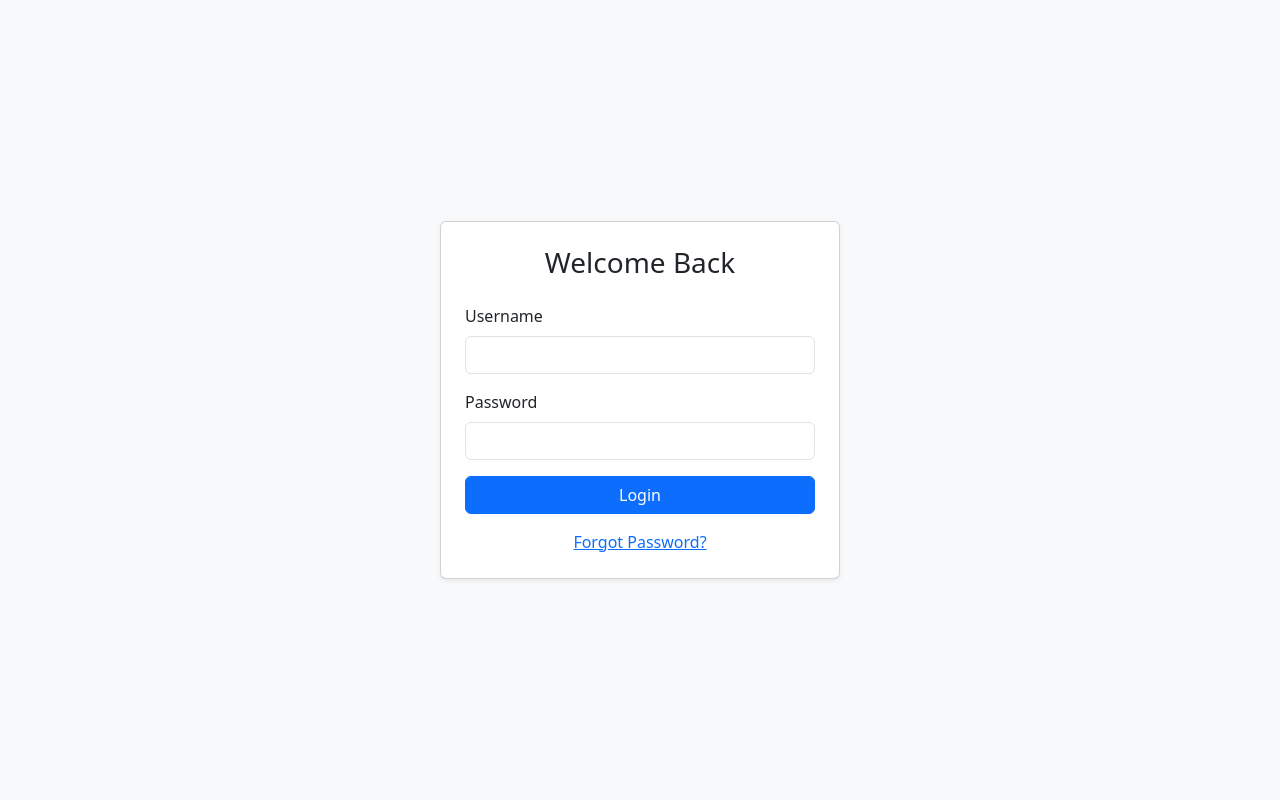
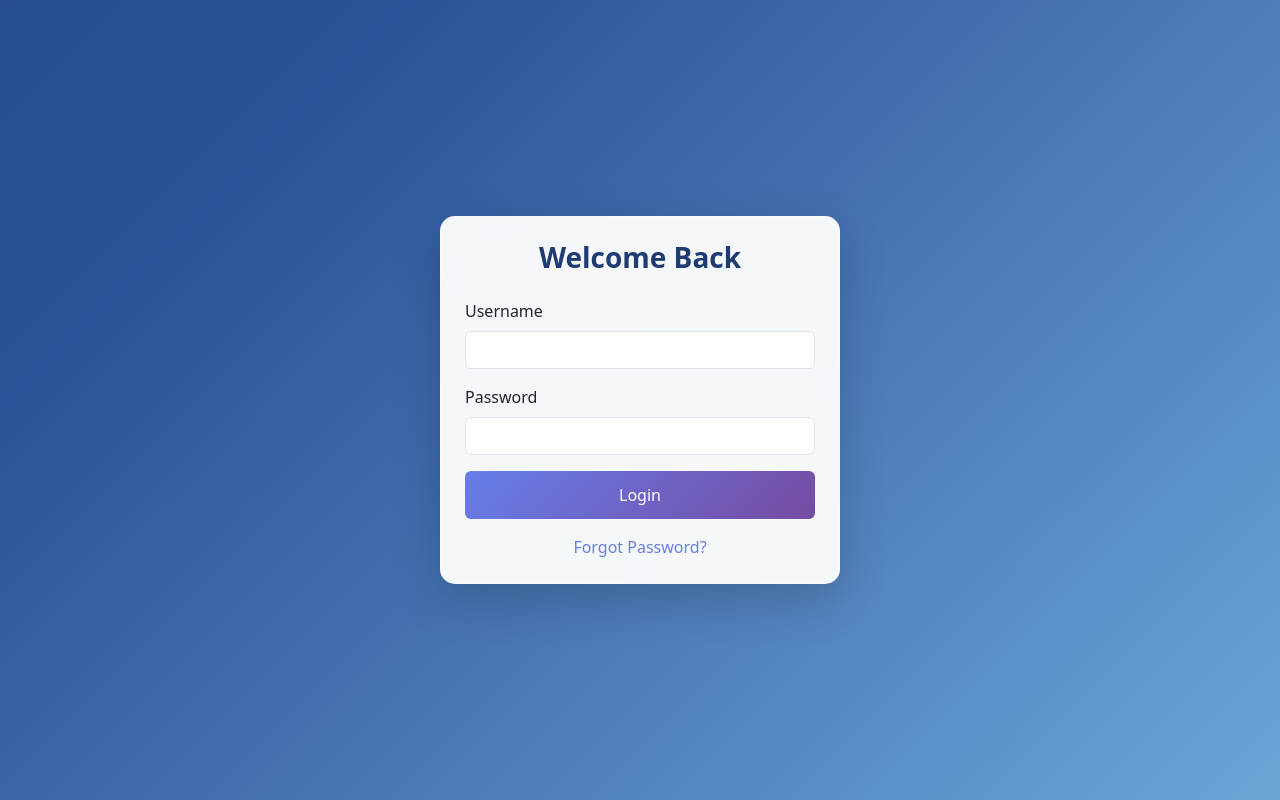
Before and after one commit to RefactorCore/caswebforlive, a Flask app: page /login in a window 1280 px wide. Run offline with Flask 3, Linux system fonts and the light colour scheme.

Commit message:
Add files via upload

```diff
--- a/templates/login.html
+++ b/templates/login.html
@@ -13,17 +13,77 @@
       align-items: center;
       justify-content: center;
       min-height: 100vh;
-      background-color: #f8f9fa;
+      /* Beautiful blue gradient background */
+      background: linear-gradient(135deg, #667eea 0%, #764ba2 100%);
+      background:  linear-gradient(135deg, #0575e6 0%, #021b79 100%);
+      background: linear-gradient(135deg, #00d2ff 0%, #3a47d5 100%);
+      background: linear-gradient(to bottom right, #4facfe 0%, #00f2fe 100%);
+      /* Choose one of the above or use this vibrant one:  */
+      background: linear-gradient(135deg, #667eea 0%, #764ba2 25%, #f093fb 50%, #4facfe 75%, #00f2fe 100%);
+
+      /* Final recommendation - Clean blue to light blue:  */
+      background: linear-gradient(135deg, #1e3c72 0%, #2a5298 50%, #7db9e8 100%);
+
+      /* Animated gradient (optional) */
+      background-size: 200% 200%;
+      animation:  gradientShift 15s ease infinite;
     }
+
+    @keyframes gradientShift {
+      0% { background-position: 0% 50%; }
+      50% { background-position: 100% 50%; }
+      100% { background-position: 0% 50%; }
+    }
+
     .login-card {
       width: 100%;
-      max-width: 400px;
+      max-width:  400px;
+      border-radius: 15px;
+      backdrop-filter: blur(10px);
+      background: rgba(255, 255, 255, 0.95);
+      border: 1px solid rgba(255, 255, 255, 0.3);
+    }
+
+    .card-title {
+      color: #1e3c72;
+      font-weight: 600;
+    }
+
+    .btn-primary {
+      background: linear-gradient(135deg, #667eea 0%, #764ba2 100%);
+      border: none;
+      padding: 12px;
+      font-weight: 500;
+      transition: transform 0.2s ease, box-shadow 0.2s ease;
+    }
+
+    .btn-primary:hover {
+      background: linear-gradient(135deg, #764ba2 0%, #667eea 100%);
+      transform: translateY(-2px);
+      box-shadow: 0 5px 15px rgba(102, 126, 234, 0.4);
+    }
+
+    .form-control: focus {
+      border-color:  #667eea;
+      box-shadow: 0 0 0 0.2rem rgba(102, 126, 234, 0.25);
+    }
+
+    a {
+      color: #667eea;
+      text-decoration:  none;
+      font-weight: 500;
+      transition: color 0.2s ease;
+    }
+
+    a:hover {
+      color: #764ba2;
+      text-decoration: underline;
     }
   </style>
 </head>
 <body>
 
-  <div class="card login-card shadow-sm">
+  <div class="card login-card shadow-lg">
     <div class="card-body p-4">
       <h3 class="card-title text-center mb-4">Welcome Back</h3>
 
@@ -48,8 +108,8 @@
           <button type="submit" class="btn btn-primary">Login</button>
         </div>
         <div class="text-center mt-3">
-  <a href="{{ url_for('core.forgot_password') }}">Forgot Password?</a>
-</div>
+          <a href="{{ url_for('core.forgot_password') }}">Forgot Password?</a>
+        </div>
       </form>
     </div>
   </div>
```
